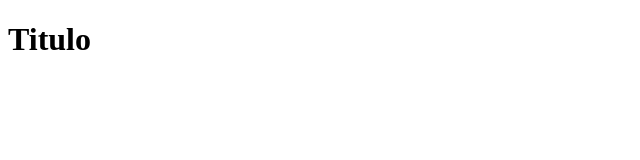
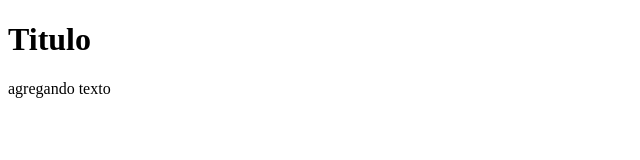
Before and after one commit to Jorge-Humberto/hyperblog, a plain HTML site: page index.html in a window 1280 px wide. Shown: the whole page, without its empty margins (0-640 px from the left). Drawn offline with Linux system fonts and the light colour scheme.

Commit message:
una version de hyperblog

```diff
--- a/index.html
+++ b/index.html
@@ -6,6 +6,7 @@
 		<meta name="viewport" content="width=device-width, initial-scale=1.0" />
 		<title>Document</title>
 		<h1>Titulo</h1>
+		<p>agregando texto</p>
 	</head>
 	<body></body>
 </html>
```
